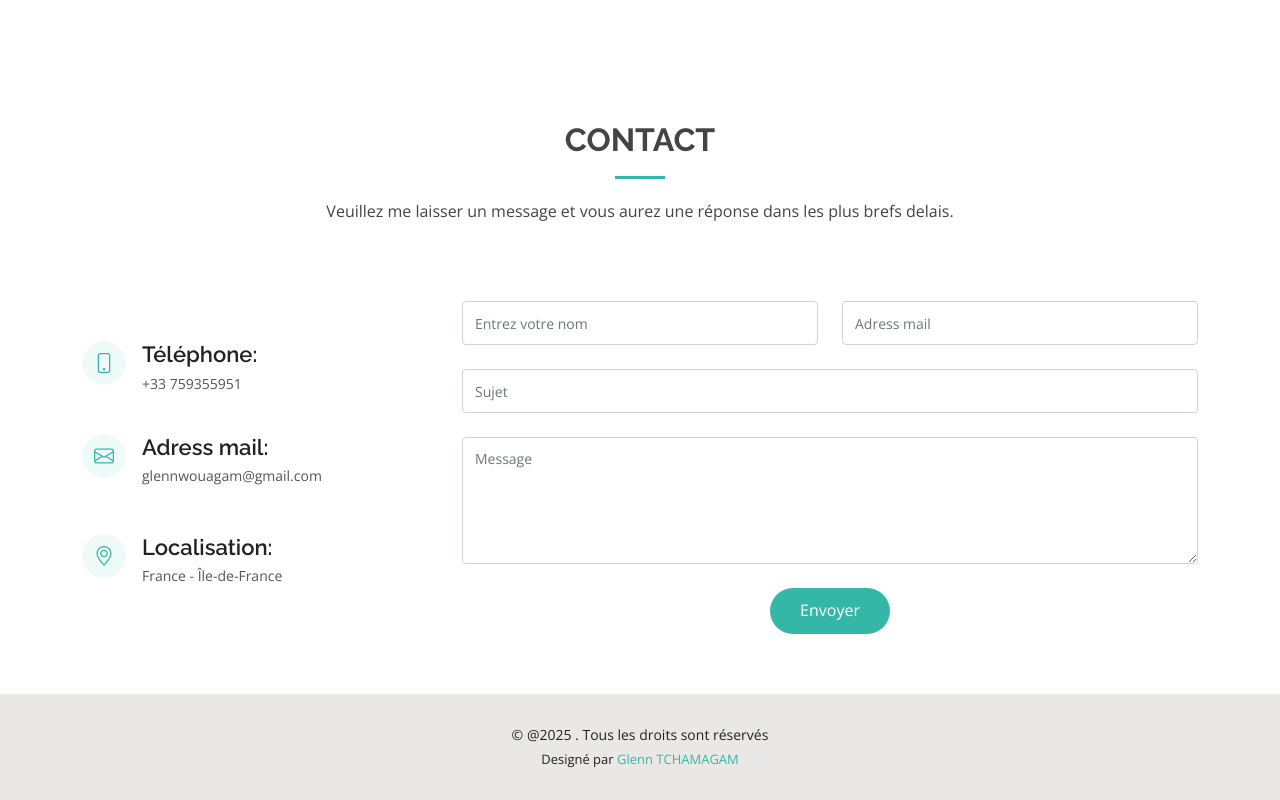
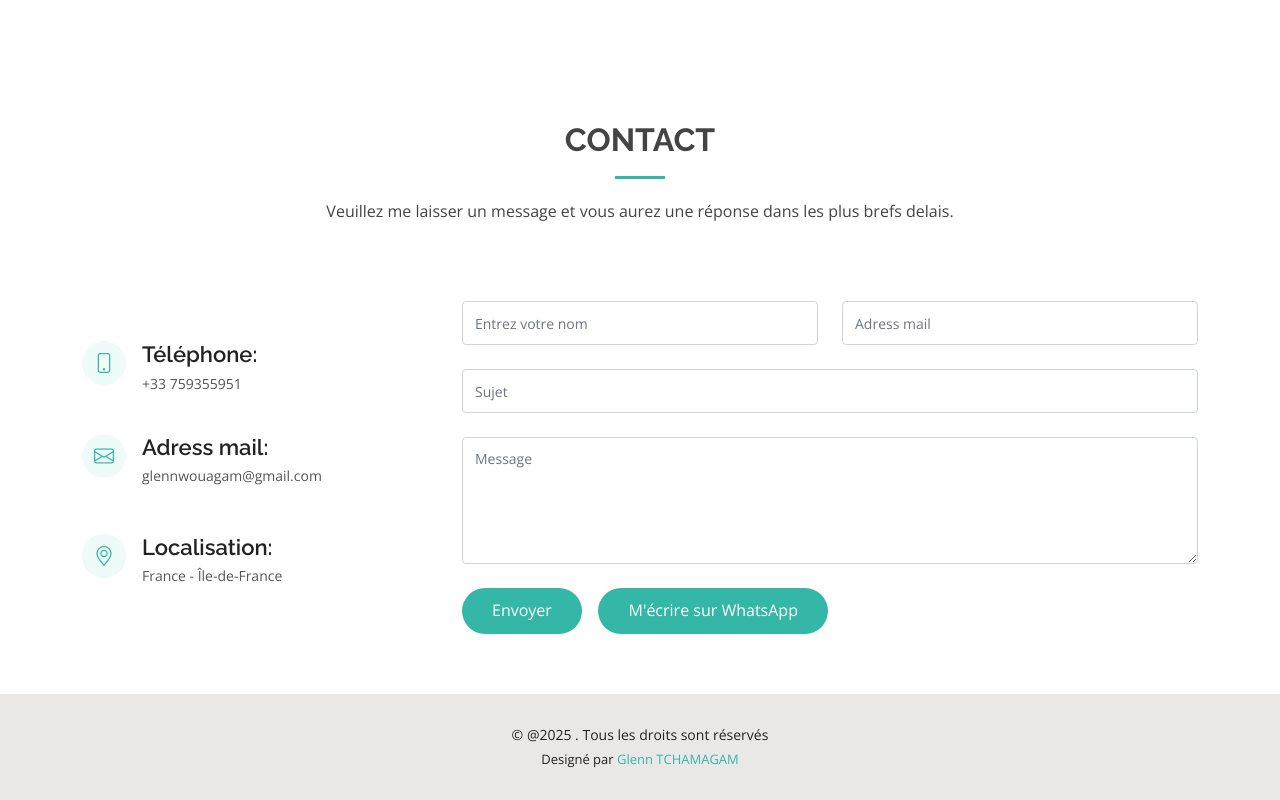
Before and after one commit to Glenn-Tcamagam/portoflio-glenn, a plain HTML site: page Glenn/about.html in a window 1280 px wide. Shown: the part 6073-6873 px from the top of the page. Drawn offline with nearby package versions, Linux system fonts and the light colour scheme.

Commit message:
quatrieme modif france

```diff
--- a/Glenn/about.html
+++ b/Glenn/about.html
@@ -900,7 +900,18 @@
                 <div class="error-message"></div>
                 <div class="sent-message">Votre message a été envoyé. Merci!</div>
               </div>
-              <div class="text-center"><button type="submit">Envoyer</button></div>
+              <div id="fl">
+              <div class="text-center"><button type="submit">Envoyer</button></div> &nbsp;&nbsp; &nbsp;
+              <div class="text-center"><button type="submit"><a id="coul" href="https://wa.me/33759355951"> M'écrire sur WhatsApp </a></button></div>
+              </div>
+              <style>
+                #fl{display: flex;
+                text-align: center;}
+                 #coul{
+                  color: #FFFF;
+                }
+
+              </style>
             </form>
 
           </div>
```
Also changed, not shown: Glenn/contact.html (+12 -1 lines).
